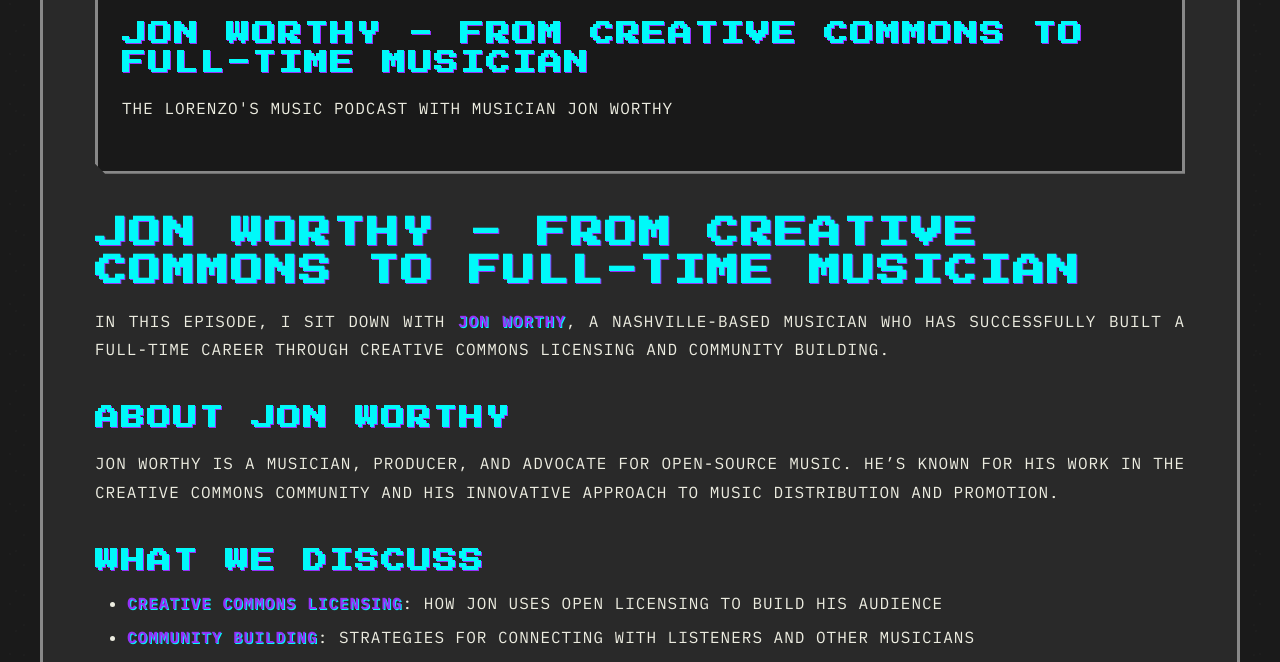
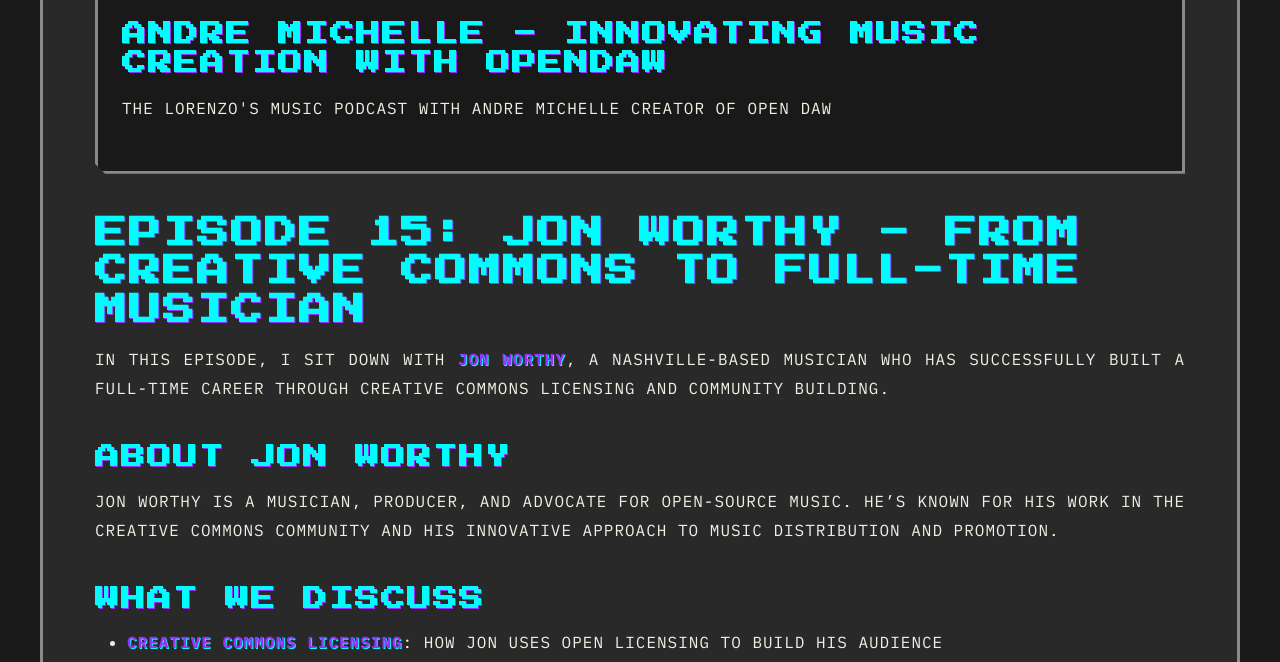
Before and after one commit to tmray/bootleg-videos, a Jekyll site: the page built from _posts/2025-07-18-andre-mitchell-open-daw-lorenzo-music-podcast.md, in a window 1280 px wide and 900 px high, scrolled down 883 px, cut to the strip 238-900 px from the top of the window. Built offline with Jekyll 4.4.1, drawn with Linux system fonts in a browser that asks for light colours; some of the changed text lies outside the part shown.

Commit message:
updating podcast and live show posts

```diff
--- a/_posts/2024-01-15-jon-worthy-podcast.md
+++ b/_posts/2025-07-18-andre-mitchell-open-daw-lorenzo-music-podcast.md
@@ -1,15 +1,14 @@
 ---
 layout: post
-title: "Jon Worthy - From Creative Commons to Full-Time Musician"
-date: 2024-01-15
+title: "Andre Michelle - Innovating Music Creation with OpenDAW"
+date: 2025-07-18
 categories: [podcast]
-tags: [interview, Jon Worthy, musician]
 author: "Tom Ray"
-excerpt: "I meet Jon Worthy, a Nashville-based Creative Commons musician who has built a successful career through open licensing and community building."
-guest: "Jon Worthy"
+excerpt: "In this episode of Lorenzo's Music Podcast, I meet Andre Michelle, an innovative creator in the music technology space, to discuss his latest project, OpenDaw."
+guest: "Andre Michelle"
 episode_number: "15"
-episode_image: "https://i.ytimg.com/vi/13rmoFhDnxk/maxresdefault.jpg"
-audio_url: "https://anchor.fm/lorenzosmusic/episodes/Basspistol---Music--Promotion-and-Navigating-The-Fediverse-e369vbj"
+episode_image: "https://i.ytimg.com/vi/BMxGaW4_p-o/maxresdefault.jpg"
+audio_url: "https://creators.spotify.com/pod/profile/lorenzosmusic/episodes/Andr-Michelle-Innovating-Music-Creation-with-OpenDAW-e35k431/a-ac27ggk"
 transcript_url: "/podcast/episode-jon-worthy-transcript"
 ---
 <div class="video-card">
@@ -17,20 +16,20 @@ transcript_url: "/podcast/episode-jon-worthy-transcript"
         <iframe
             width="100%"
             height="315"
-            src="https://www.youtube.com/embed/13rmoFhDnxk"
-            title="Jon Worthy - From Creative Commons to Full-Time Musician"
+            src="https://www.youtube.com/embed/BMxGaW4_p-o"
+            title="Andre Michelle - Innovating Music Creation with OpenDAW"
             frameborder="0"
             allow="accelerometer; autoplay; clipboard-write; encrypted-media; gyroscope; picture-in-picture"
             allowfullscreen>
         </iframe>
     </div>
     <div class="video-info">
-        <h3>Jon Worthy - From Creative Commons to Full-Time Musician</h3>
-        <p>The Lorenzo's Music Podcast with musician Jon Worthy</p>
+        <h3>Andre Michelle - Innovating Music Creation with OpenDAW</h3>
+        <p>The Lorenzo's Music Podcast with Andre Michelle creator of Open Daw</p>
     </div>
 </div>
 
-## Jon Worthy - From Creative Commons to Full-Time Musician
+## Episode 15: Jon Worthy - From Creative Commons to Full-Time Musician
 
 In this episode, I sit down with **Jon Worthy**, a Nashville-based musician who has successfully built a full-time career through Creative Commons licensing and community building.
 
```
Also changed, not shown: _data/live_show.yml (+14 -14 lines), _posts/2025-08-01-setto-basspistol-lorenzo-music-podcast.md (renamed from _posts/2024-02-15-gabe-kangas-podcast.md, +24 -7 lines), _posts/2025-08-15-joe-cannon-resurrectionists-lorenzos-music-podcast.md (added, +72 -0 lines), 3 other files.
